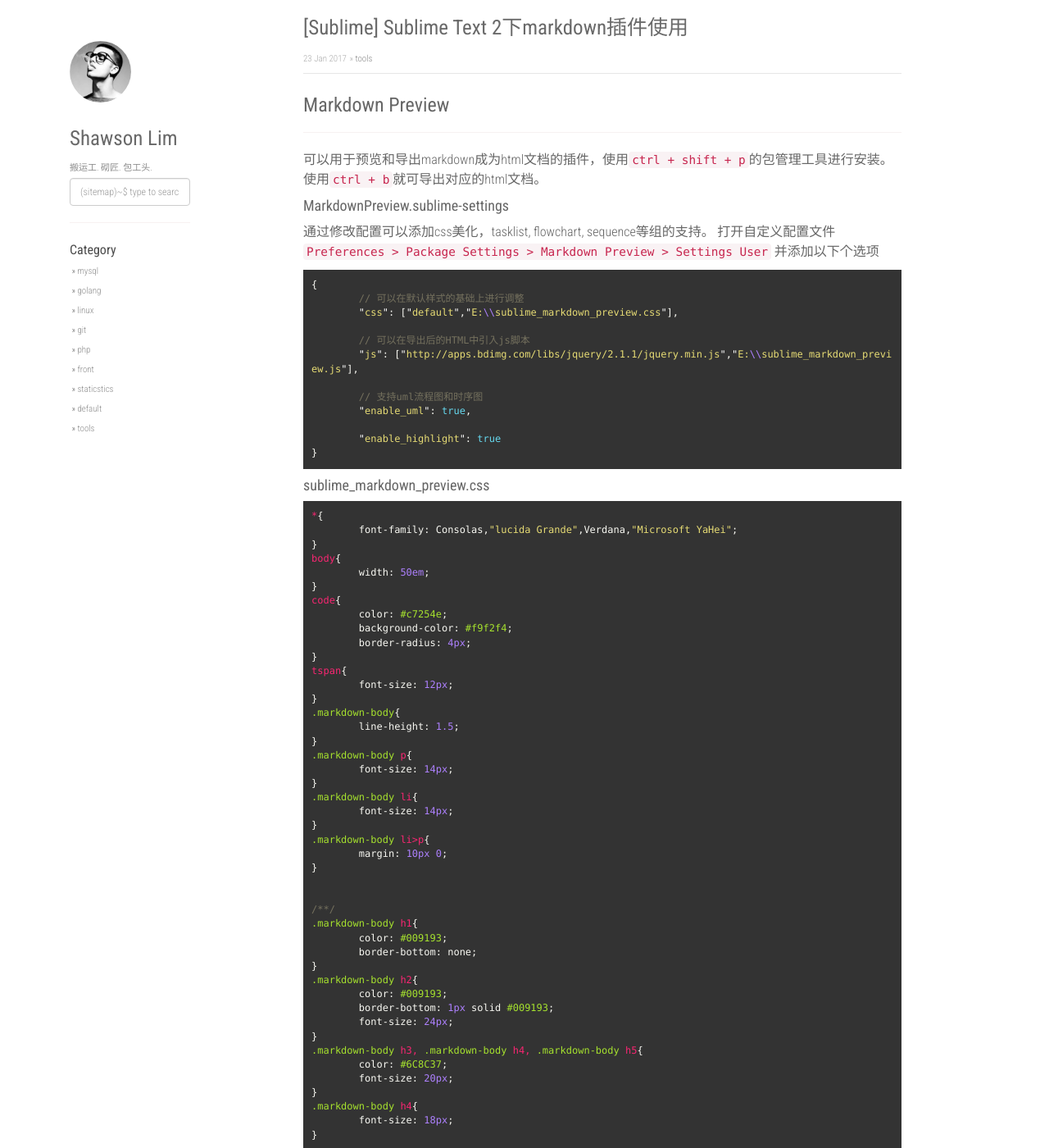
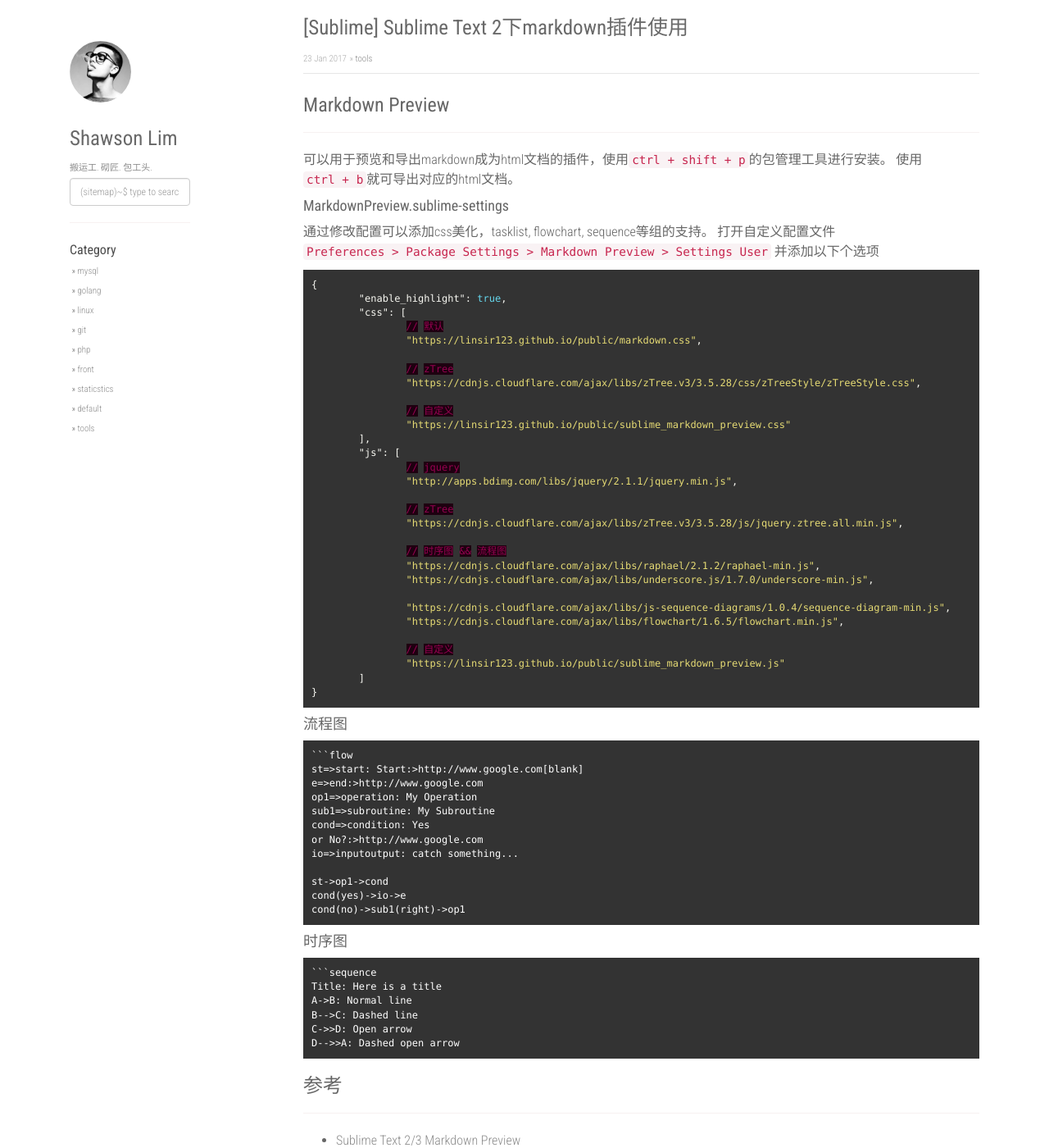
Before and after one commit to linsir123/linsir123.github.io, a Jekyll site: the page built from _posts/2017-01-23-sublime-markdown-package.md, in a window 1280 px wide and 1400 px high. Shown: the whole window at 82% size. Built offline with Jekyll 4.4.1, drawn with Linux system fonts in a browser that asks for light colours; nearby versions of some CDN libraries; comment, search, counter and statistics services are not loaded; some of the changed text lies outside the part shown.

Commit message:
update post.

````diff
--- a/_layouts/default.html
+++ b/_layouts/default.html
@@ -82,7 +82,7 @@
               </div><!-- end /.fixed-condition -->
             </div>
 
-            <div class="col-sm-8 col-offset-1">
+            <div class="col-sm-9 col-offset-1">
                 {{ content }}
 
                 <footer>
--- a/_posts/2017-01-23-sublime-markdown-package.md
+++ b/_posts/2017-01-23-sublime-markdown-package.md
@@ -17,190 +17,40 @@
 打开自定义配置文件`Preferences > Package Settings > Markdown Preview > Settings User`
 并添加以下个选项
 
-```js
+```json
 {
-	// 可以在默认样式的基础上进行调整
-	"css": ["default","E:\\sublime_markdown_preview.css"],
+	"enable_highlight": true,
+	"css": [
+		// 默认
+		"https://linsir123.github.io/public/markdown.css",
 
-	// 可以在导出后的HTML中引入js脚本
-	"js": ["http://apps.bdimg.com/libs/jquery/2.1.1/jquery.min.js","E:\\sublime_markdown_preview.js"],
+		// zTree
+		"https://cdnjs.cloudflare.com/ajax/libs/zTree.v3/3.5.28/css/zTreeStyle/zTreeStyle.css",
 
-	// 支持uml流程图和时序图
-	"enable_uml": true,
+		// 自定义
+		"https://linsir123.github.io/public/sublime_markdown_preview.css"
+	],
+	"js": [
+		// jquery
+		"http://apps.bdimg.com/libs/jquery/2.1.1/jquery.min.js",
 
-	"enable_highlight": true
+		// zTree
+		"https://cdnjs.cloudflare.com/ajax/libs/zTree.v3/3.5.28/js/jquery.ztree.all.min.js",
+
+		// 时序图 && 流程图
+		"https://cdnjs.cloudflare.com/ajax/libs/raphael/2.1.2/raphael-min.js",
+		"https://cdnjs.cloudflare.com/ajax/libs/underscore.js/1.7.0/underscore-min.js",
+
+		"https://cdnjs.cloudflare.com/ajax/libs/js-sequence-diagrams/1.0.4/sequence-diagram-min.js",
+		"https://cdnjs.cloudflare.com/ajax/libs/flowchart/1.6.5/flowchart.min.js",
+
+		// 自定义
+		"https://linsir123.github.io/public/sublime_markdown_preview.js"
+	]
 }
 ```
 
-
-#### sublime_markdown_preview.css
-
-```css
-*{
-	font-family: Consolas,"lucida Grande",Verdana,"Microsoft YaHei";
-}
-body{
-	width: 50em;
-}
-code{
-	color: #c7254e;
-	background-color: #f9f2f4;
-	border-radius: 4px;
-}
-tspan{
-	font-size: 12px;
-}
-.markdown-body{
-	line-height: 1.5;
-}
-.markdown-body p{
-	font-size: 14px;
-}
-.markdown-body li{
-	font-size: 14px;
-}
-.markdown-body li>p{
-	margin: 10px 0;
-}
-
-
-/**/
-.markdown-body h1{
-	color: #009193;
-	border-bottom: none;
-}
-.markdown-body h2{
-	color: #009193;
-	border-bottom: 1px solid #009193;
-	font-size: 24px;
-}
-.markdown-body h3, .markdown-body h4, .markdown-body h5{
-	color: #6C8C37;
-	font-size: 20px;
-}
-.markdown-body h4{
-	font-size: 18px;
-}
-
-
-/**/
-.task-list-item{
-	font-size: 14px;
-}
-.task-list-item p{
-	margin-bottom: 4px;
-}
-
-
-/**/
-div.toc{
-	position: fixed;
-	top: 10px;
-	right: 10px;
-	padding: 10px;
-	border:1px solid #ccc;
-	border-radius: 5px;
-}
-div.toc b{
-	border-bottom: 1px solid #EDF3DE;
-	display: block;
-	padding-bottom: 5px;
-	margin-bottom: 10px;
-}
-div.toc li{
-	line-height: 1.5;
-}
-div.toc ul{
-	padding-left: 1.1em;
-}
-div.toc a{
-	font-size: 14px;
-	color: #6C8C37;
-}
-div.toc a:hover{
-	text-decoration: none;
-	color: #009193;
-}
-```
-
-
-#### sublime_markdown_preview.js
-
-```js
-$(document).ready(function() {
-	//
-	var toc = $("div.toc");
-	toc.prepend("<b>文章目录</b>");
-
-	//
-	TitlePretty(1, null, "");
-
-	/**
-	 * 格式化段落标题
-	 *
-	 * @param {[type]} parentLevel   [description]
-	 * @param {[type]} parentNode [description]
-	 * @param {[type]} preText    [description]
-	 */
-	function TitlePretty(parentLevel, parentNode, preText) {
-		if (parentLevel == 1) {
-			var childList = $("h2");
-		} else {
-			var untilKey = "h" + parentLevel;
-			var findKey = "h" + (parentLevel + 1);
-			var childList = parentNode.nextUntil(untilKey, findKey);
-		}
-
-		// console.log(preText);
-		// console.log(childList);
-
-		childList.each(function(i) {
-			var myText = (preText == "" ? "" : preText + ".") + (i + 1);
-			var tmp = $("<span>", {
-				text: myText + " "
-			});
-			tmp.prependTo(this);
-
-			//
-			TitlePretty(parentLevel + 1, $(this), myText);
-		});
-	}
-
-	//
-	TocPretty(null, "");
-
-	/**
-	 * 格式化目录标题
-	 *
-	 * @param {[type]} childList [description]
-	 * @param {[type]} preText   [description]
-	 */
-	function TocPretty(childList, preText) {
-		if (childList == undefined || childList == null) {
-			childList = $(".toc > ul > li");
-		} else {
-			childList = $(childList);
-		}
-
-		// console.log(preText);
-		// console.log(childList);
-
-		childList.each(function(i) {
-			var myText = (preText == "" ? "" : preText + ".") + (i + 1);
-			var tmp = $("<span>", {
-				text: myText + " "
-			});
-			tmp.prependTo($(" > a", this));
-
-			//
-			TocPretty($(" > ul > li", this), myText);
-		});
-	}
-});
-```
-
-
-流程图的实现Demo
+#### 流程图
 
 ```
 ```flow
@@ -217,7 +67,7 @@
 cond(no)->sub1(right)->op1
 ```
 
-时序图的实现Demo
+#### 时序图
 
 ```
 ```sequence
````
